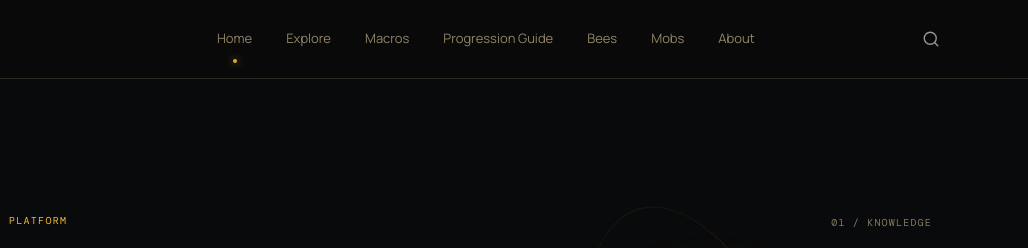
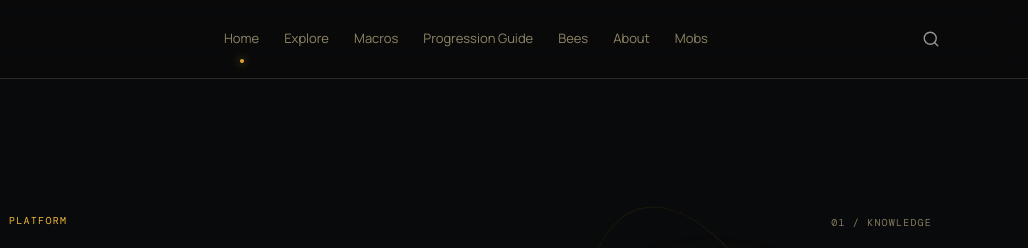
Before and after one commit to KnitterGod911/Hive-Division, a website built with Vite: page index.html in a window 1280 px wide. Shown: the top 248 px of the page, 252-1280 px from the left. Built offline with nearby package versions, Linux system fonts and the light colour scheme.

Commit message:
commit all changes

```diff
--- a/src/data.js
+++ b/src/data.js
@@ -16,8 +16,8 @@
   { label: 'Macros', href: '/macros' },
   { label: 'Progression Guide', href: '/progression' },
   { label: 'Bees', href: '/bees' },
+  { label: 'About', href: '/about' },
   { label: 'Mobs', href: '/mobs' },
-  { label: 'About', href: '/about' },
 ];
 
 const blueBeeImages = [
--- a/src/styles.css
+++ b/src/styles.css
@@ -12,7 +12,7 @@
 .brand { display: inline-flex; align-items: center; gap: 11px; font-family: 'Space Grotesk', sans-serif; font-size: 14px; font-weight: 600; letter-spacing: .12em; }
 .brand b { color: var(--gold); font-weight: 600; }
 .brand-mark { color: var(--gold); display: grid; place-items: center; filter: drop-shadow(0 0 8px rgba(242,185,55,.36)); }
-.desktop-nav { display: flex; align-items: center; gap: 34px; margin-left: 90px; }
+.desktop-nav { display: flex; align-items: center; gap: 25px; margin-left: 50px; white-space: nowrap; }
 .nav-link { color: var(--muted); font-size: 13px; transition: color .2s ease; position: relative; }
 .nav-link:hover, .nav-link.is-active { color: var(--text); }
 .nav-link.is-active::after { content: ''; position: absolute; width: 4px; height: 4px; background: var(--gold); border-radius: 50%; bottom: -14px; left: calc(50% - 2px); box-shadow: 0 0 10px var(--gold); }
```
Also changed, not shown: dist/assets/index-B7GNRIXq.css (deleted), dist/assets/index-C8bhxZpL.js (added), dist/assets/index-CNAr_dMX.js (deleted), dist/assets/index-FV3KWrFX.css (added), dist/index.html.
